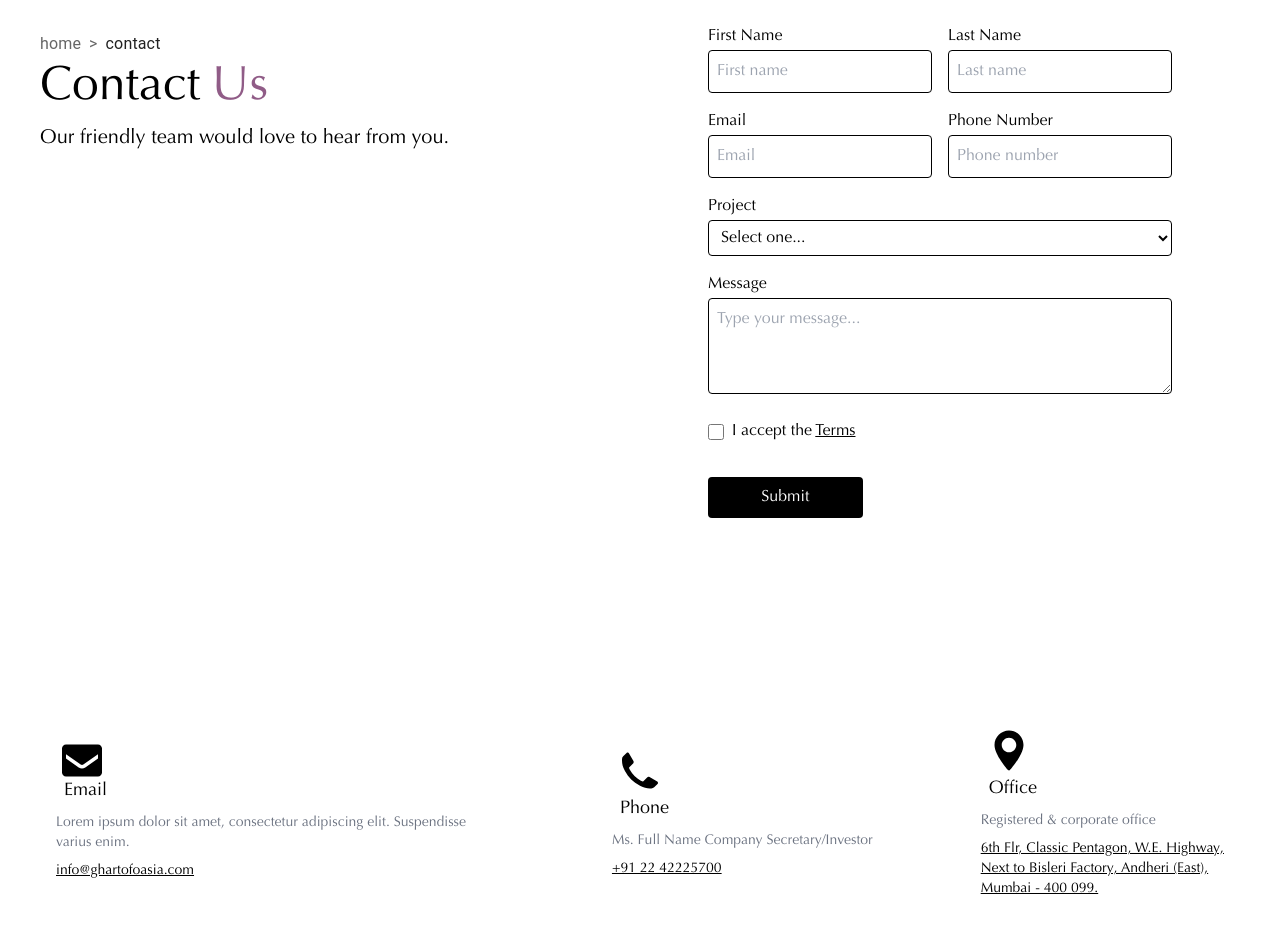
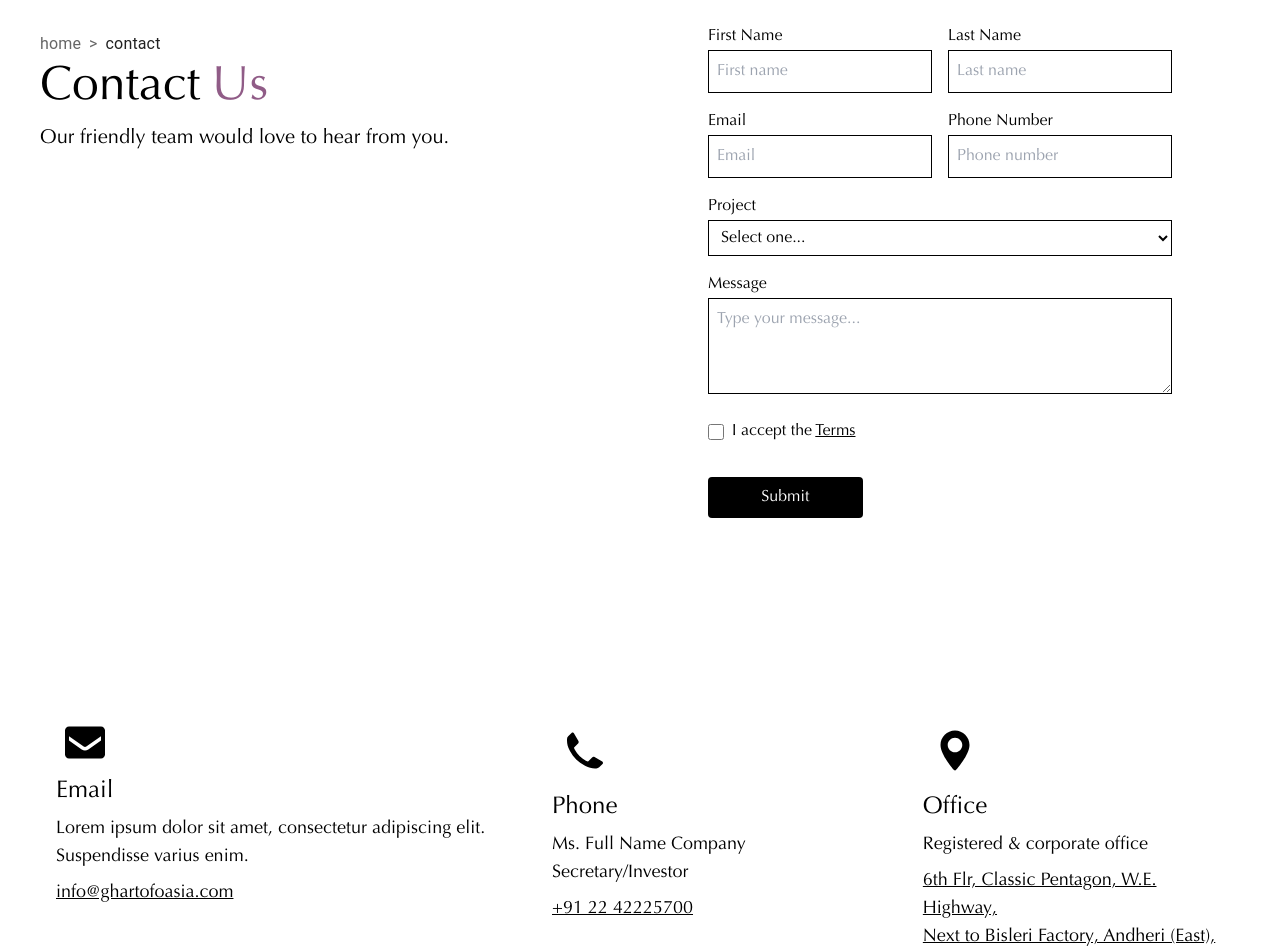
Before and after one commit to Khushaldobariya/real-estate-web, a React (Create React App) app: page /contact in a window 1280 px wide. Shown: the part 160-1112 px from the top of the page. Built offline with nearby package versions, Linux system fonts and the light colour scheme.

Commit message:
code push

```diff
--- a/src/App.js
+++ b/src/App.js
@@ -9,10 +9,12 @@ import Innovations from "./components/innovations/Innovations.tsx";
 import LatestBlogs from "./components/latestBlogs/LatestBlogs.tsx";
 import BlogDetail from "./components/latestBlogs/BlogDetail.tsx";
 import SearchProject from "./components/searchProject/SearchProject.tsx";
+import ScrollToTop from "./components/ScrollToTop.tsx";
 
 function App() {
   return (
     <BrowserRouter>
+        <ScrollToTop />
       <Routes>
         {/* Fix: Use "path" instead of "to" */}
         <Route path="/" element={<Home />} />
--- /dev/null
+++ b/src/components/ScrollToTop.tsx
@@ -0,0 +1,14 @@
+import { useEffect } from 'react';
+import { useLocation } from 'react-router-dom';
+
+const ScrollToTop = () => {
+  const { pathname } = useLocation();
+
+  useEffect(() => {
+    window.scrollTo(0, 0);
+  }, [pathname]);
+
+  return null;
+};
+
+export default ScrollToTop;
--- a/src/components/contact/ContactForm.tsx
+++ b/src/components/contact/ContactForm.tsx
@@ -3,6 +3,7 @@ import { useForm } from "react-hook-form";
 import { zodResolver } from "@hookform/resolvers/zod";
 import * as z from "zod";
 import { useState } from "react";
+import { ProjectTypes } from "../../utils/consents.ts";
 
 
 
@@ -45,7 +46,7 @@ const ContactForm = () => {
                 type="text"
                 placeholder="First name"
                 {...register("firstName")}
-                className="w-full  p-2 rounded border-black border"
+                className="w-full  p-2  border-black border"
               />
               <p className="text-red-500 text-sm">{errors.firstName?.message}</p>
             </div>
@@ -56,7 +57,7 @@ const ContactForm = () => {
                 type="text"
                 placeholder="Last name"
                 {...register("lastName")}
-                className="w-full border border-black p-2 rounded"
+                className="w-full border border-black p-2 "
               />
               <p className="text-red-500 text-sm">{errors.lastName?.message}</p>
             </div>
@@ -69,7 +70,7 @@ const ContactForm = () => {
                 type="email"
                 placeholder="Email"
                 {...register("email")}
-                className="w-full border border-black p-2 rounded"
+                className="w-full border border-black p-2 "
               />
               <p className="text-red-500 text-sm">{errors.email?.message}</p>
             </div>
@@ -80,7 +81,7 @@ const ContactForm = () => {
                 type="text"
                 placeholder="Phone number"
                 {...register("phone")}
-                className="w-full border border-black p-2 rounded"
+                className="w-full border border-black p-2 "
               />
               <p className="text-red-500 text-sm">{errors.phone?.message}</p>
             </div>
@@ -88,11 +89,11 @@ const ContactForm = () => {
           <div>
           <label htmlFor="Project">Project</label>
 
-            <select {...register("project")} className="w-full border border-black p-2 rounded">
+            <select {...register("project")} className="w-full border border-black p-2 ">
               <option value="">Select one...</option>
-              <option value="website">Website Development</option>
-              <option value="app">App Development</option>
-              <option value="design">UI/UX Design</option>
+              {ProjectTypes.map((item ,index) =>
+              <option key={index} value={item}>{item}</option>
+              )}
             </select>
             <p className="text-red-500 text-sm">{errors.project?.message}</p>
           </div>
@@ -102,7 +103,7 @@ const ContactForm = () => {
             <textarea
               {...register("message")}
               placeholder="Type your message..."
-              className="w-full border border-black p-2 rounded h-24"
+              className="w-full border border-black p-2  h-24"
             ></textarea>
             <p className="text-red-500 text-sm">{errors.message?.message}</p>
           </div>
--- a/src/components/contact/ContactInfo.tsx
+++ b/src/components/contact/ContactInfo.tsx
@@ -9,13 +9,13 @@ interface ContactInfoProps {
 
   const ContactInfo = ({ icon, title, description, details }: ContactInfoProps) => {
     return (
-      <div className="flex flex-col items-start space-y-2 max-w-md"    >
-        <div className="flex flex-col items-center space-x-2">
+      <div className="flex flex-col items-start space-y-2 max-w-md">
+        <div className="flex flex-col items-center space-y-4">
           {icon}
-          <h3 className="text-lg font-medium">{title}</h3>
+          <h3 className="text-xl sm:text-2xl font-medium">{title}</h3>
         </div>
-        {description && <p className="text-sm text-wrap text-gray-500">{description}</p>}
-        <div className="text-sm underline text-wrap ">{details}</div>
+        {description && <p className="text-sm sm:text-base lg:text-lg text-wrap t">{description}</p>}
+        <div className="text-sm sm:text-base lg:text-lg underline text-wrap">{details}</div>
       </div>
     );
   };
--- a/src/components/contact/ContactSection.tsx
+++ b/src/components/contact/ContactSection.tsx
@@ -5,7 +5,7 @@ import { Email, Phone, Pin } from '../../utils/icons.tsx'
 
 const ContactSection = () => {
   return (
-<div className="flex flex-col mx-auto items-center w-full md:flex-row justify-between space-y-6 md:space-y-0 md:space-x-12 p-6 rounded-lg">
+<div className="flex flex-col mx-auto items-start w-full md:flex-row justify-between space-y-6 md:space-y-0 md:space-x-12 p-6 rounded-lg">
       <ContactInfo
         icon={<Email  />}
         title="Email"
--- a/src/index.css
+++ b/src/index.css
@@ -10,6 +10,7 @@
 }
 
 body {
+  scroll-padding-top: 0;
   margin: 0;
   padding: 0;
   line-height: 1.6; /* Enhances readability */
@@ -40,9 +41,9 @@ body {
   }
 }
 
-
 html {
     scroll-behavior: smooth;
+    overflow-y: scroll;
 }
 
   body {
```
